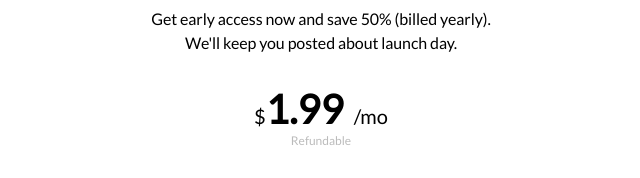
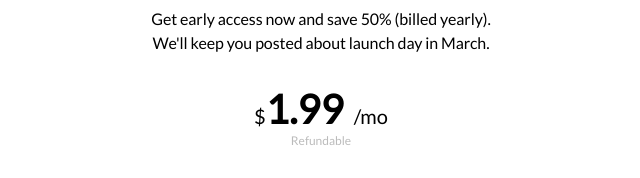
Before and after one commit to flnarg/ReadSmart, a plain HTML site: page index.html in a window 1280 px wide. Shown: the part 2321-2499 px from the top of the page, 319-959 px from the left. Drawn offline with nearby package versions, Linux system fonts and the light colour scheme.

Commit message:
update copy

```diff
--- a/index.html
+++ b/index.html
@@ -268,7 +268,7 @@
     <div class="buy">
       <div>
         <h2 class="section__title">Get the most of your highlights</h3>
-        <p>Get early access now and save 50% (billed yearly).</p> <p>We'll keep you posted about launch day.</p>
+        <p>Get early access now and save 50% (billed yearly).</p> <p>We'll keep you posted about launch day in March.</p>
         <div class="pricing">
           <span class="dolar">$</span><span class="price">1.99</span><span class="mo"> /mo</span>
           <span class="anually">Refundable</span>
```
